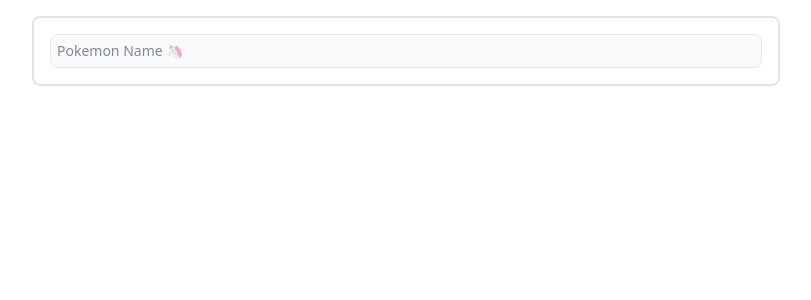
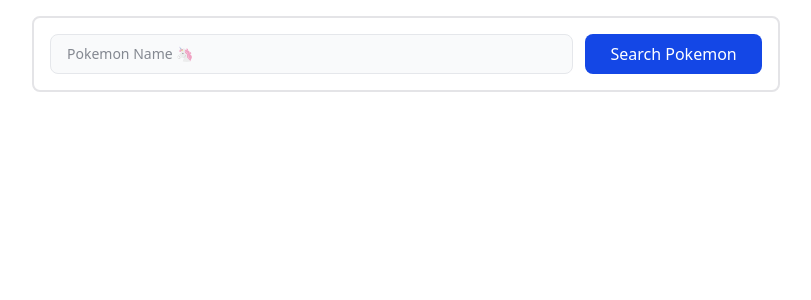
Before and after one commit to godlikeAlex/rs-react, a React (Vite) app: page / in a window 1280 px wide. Shown: the top 300 px of the page, without its empty margins (234-1045 px from the left). Built offline with nearby package versions, Linux system fonts and the light colour scheme.

Commit message:
feat: handle searchPokemon button and save searchTerm to localStorage

```diff
--- a/src/App.tsx
+++ b/src/App.tsx
@@ -14,6 +14,7 @@
     const searchTerm = localStorage.getItem("searchTerm") ?? "";
 
     this.handleInputSearch = this.handleInputSearch.bind(this);
+    this.handleSearch = this.handleSearch.bind(this);
 
     this.state = {
       searchTerm,
@@ -24,6 +25,10 @@
     this.setState((prevState) => ({ ...prevState, searchTerm: value }));
   }
 
+  handleSearch() {
+    localStorage.setItem("searchTerm", this.state.searchTerm);
+  }
+
   render(): ReactNode {
     return (
       <div className="max-w-3xl mx-auto px-2.5 my-4">
@@ -32,6 +37,7 @@
             placeholder="Pokemon Name 🦄"
             value={this.state.searchTerm}
             onChange={this.handleInputSearch}
+            onSearch={this.handleSearch}
           />
         </div>
       </div>
--- a/src/components/SearchControl/SearchControl.tsx
+++ b/src/components/SearchControl/SearchControl.tsx
@@ -1,22 +1,39 @@
-import { Component, type ReactNode } from "react";
+import { Component, type FormEvent, type ReactNode } from "react";
+import { Button } from "../Button";
 
 type Props = {
   onChange: (text: string) => void;
   value: string;
   placeholder?: string;
+  onSearch: () => void;
 };
 
 export default class SearchControl extends Component<Props> {
+  constructor(props: Props) {
+    super(props);
+
+    this.handleSubmit = this.handleSubmit.bind(this);
+  }
+
+  handleSubmit(e: FormEvent) {
+    e.preventDefault();
+    this.props.onSearch();
+  }
+
   render(): ReactNode {
     const { value, onChange } = this.props;
 
     return (
-      <input
-        placeholder={this.props.placeholder}
-        value={value}
-        onChange={(e) => onChange(e.target.value)}
-        className="bg-gray-50 border border-gray-200 text-gray-900 text-sm rounded-lg focus:ring-blue-500 focus:border-blue-500 block w-full p-1.5 dark:bg-gray-700 dark:border-gray-600 dark:placeholder-gray-400 dark:text-white dark:focus:ring-blue-500 dark:focus:border-blue-500"
-      />
+      <form className="flex gap-3" onSubmit={this.handleSubmit}>
+        <input
+          placeholder={this.props.placeholder}
+          value={value}
+          onChange={(e) => onChange(e.target.value)}
+          className="bg-gray-50 border border-gray-200 text-gray-900 text-sm rounded-lg focus:ring-blue-500 focus:border-blue-500 block w-full p-1.5 px-4 dark:bg-gray-700 dark:border-gray-600 dark:placeholder-gray-400 dark:text-white dark:focus:ring-blue-500 dark:focus:border-blue-500"
+        />
+
+        <Button className="flex-1/3">Search Pokemon</Button>
+      </form>
     );
   }
 }
--- a/src/components/index.ts
+++ b/src/components/index.ts
@@ -1 +1,2 @@
 export * from "./SearchControl";
+export * from "./Button";
```
